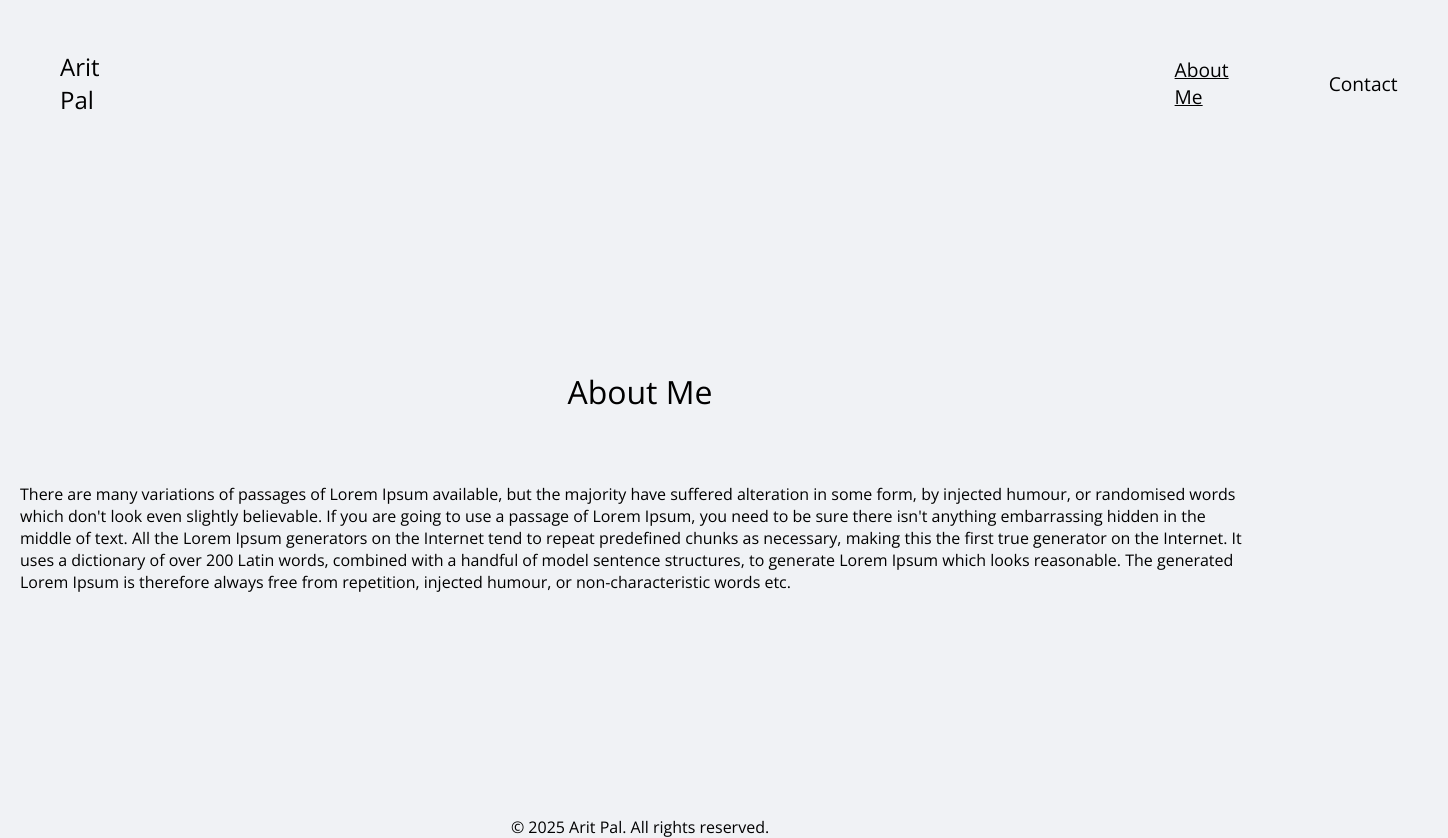
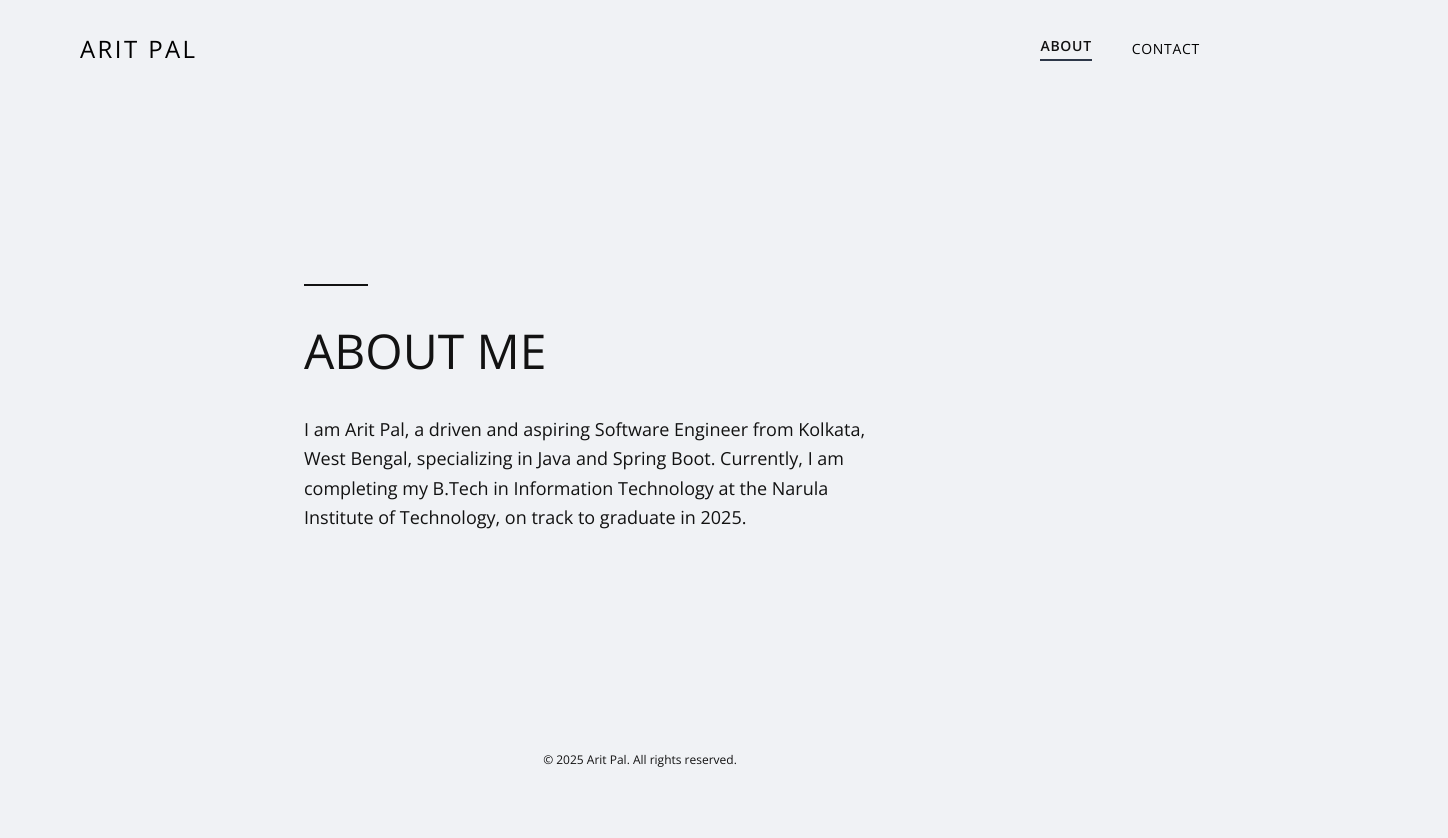
Before and after one commit to arit-pal/Personal-Website, a React (Vite) app: page /about in a window 1280 px wide. Shown: the whole page, 1448 px wide, since content can reach past the window. After the commit the page ends 800 px from the top, so only its background shows below. Built offline with nearby package versions, Linux system fonts and the light colour scheme.

Commit message:
done: about page completed

```diff
--- a/src/pages/About/About.css
+++ b/src/pages/About/About.css
@@ -1,60 +1,143 @@
 body {
+    margin: 0;
     background-color: #f0f2f5;
-    margin: 0;
-    height: 100vh;
+    color: black;
 }
 
-.about-container {
-    height: 100vh;
+a {
+    color: inherit;
+    text-decoration: none;
 }
 
-.header-content {
+.about-page-container {
+    display: flex;
+    flex-direction: column;
+    min-height: 100vh;
+}
+
+.header {
+    width: 100%;
+    padding: 2rem 1.5rem;
+    box-sizing: border-box;
+}
+
+.header-container {
+    display: flex;
+    justify-content: space-between;
+    align-items: center;
+    max-width: 1280px;
+    margin: 0 auto;
+}
+
+.brand-name {
+    font-size: 1.5rem;
+    font-weight: 700;
+    letter-spacing: 0.1em;
+    color: #121212;
+}
+
+.navigation {
     display: flex;
     align-items: center;
+    gap: 1.5rem;
+    font-size: 0.875rem;
+    letter-spacing: 0.05em;
 }
 
-.header-links {
+.nav-link {
+    transition: color 0.3s ease;
+}
+
+.nav-link:hover {
+    color: #121212;
+}
+
+.nav-link.active {
+    border-bottom: 2px solid #2d3748;
+    padding-bottom: 0.25rem;
+    font-weight: 600;
+    color: #121212;
+}
+
+.main-content {
+    flex-grow: 1;
     display: flex;
     align-items: center;
     justify-content: center;
+    padding: 4rem 1.5rem;
+    box-sizing: border-box;
 }
 
-.header-name {
-    margin-left: 10px;
-    margin-right: 975px;
-    padding: 50px;
-    font-size: x-large;
+.main-content-container {
+    max-width: 672px;
+    width: 100%;
+    text-align: left;
 }
 
-.header-about {
-    padding: 50px;
-    font-size: larger;
-    text-decoration: underline;
+.decorator-line {
+    width: 4rem;
+    height: 2px;
+    background-color: #121212;
+    margin-bottom: 2rem;
 }
 
-.header-contact {
-    padding: 50px;
-    font-size: larger;
+.main-title {
+    font-size: 2.25rem;
+    font-weight: 300;
+    color: #121212;
+    margin-top: 0;
+    margin-bottom: 2rem;
 }
 
-.main-content {
-    display: flex;
-    flex-direction: column;
-    align-items: center;
-    justify-content: center;
-    height: 650px;
+.main-description {
+    font-size: 1rem;
+    line-height: 1.625;
+    color: #121212;
+    max-width: 576px;
 }
 
-.main-content h1 {
-    margin-bottom: 50px;
+.footer {
+    width: 100%;
+    padding: 2rem 1.5rem;
+    box-sizing: border-box;
 }
 
-.main-content p {
-    margin: 20px;
+.footer-container {
+    max-width: 1280px;
+    margin: 0 auto;
+    text-align: center;
+    font-size: 0.75rem;
+    color: #121212;
 }
 
-.footer-content {
-    display: flex;
-    align-items: center;
-    justify-content: center;
+@media (min-width: 640px) {
+
+    .header,
+    .main-content,
+    .footer {
+        padding-left: 3rem;
+        padding-right: 3rem;
+    }
+
+    .navigation {
+        gap: 2.5rem;
+    }
+
+    .main-title {
+        font-size: 3rem;
+    }
+
+    .main-description {
+        font-size: 1.125rem;
+    }
 }
+
+@media (min-width: 768px) {
+
+    .header,
+    .main-content,
+    .footer {
+        padding-left: 5rem;
+        padding-right: 5rem;
+    }
+}
--- a/src/pages/About/About.jsx
+++ b/src/pages/About/About.jsx
@@ -2,26 +2,33 @@ import "./About.css";
 
 const About = () => {
     return (
-        <div className="about-container">
-            <header className="header-content">
-                <div className="header-name">
-                    <a href="/">Arit Pal</a>
-                </div>
-                <div className="header-links">
-                    <div className="header-about">
-                        <a href="/about">About Me</a>
+        <div className="about-page-container">
+            <header className="header">
+                <div className="header-container">
+                    <div className="brand-name">
+                        <a href="/">ARIT PAL</a>
                     </div>
-                    <div className="header-contact">
-                        <a href={`mailto:arit.sde@proton.me`}>Contact</a>
-                    </div>
+                    <nav className="navigation">
+                        <a href="/about" className="nav-link active">ABOUT</a>
+                        <a href={`mailto:arit.sde@proton.me`} className="nav-link">CONTACT</a>
+                    </nav>
                 </div>
             </header>
+
             <main className="main-content">
-                <h1>About Me</h1>
-                <p>There are many variations of passages of Lorem Ipsum available, but the majority have suffered alteration in some form, by injected humour, or randomised words which don't look even slightly believable. If you are going to use a passage of Lorem Ipsum, you need to be sure there isn't anything embarrassing hidden in the middle of text. All the Lorem Ipsum generators on the Internet tend to repeat predefined chunks as necessary, making this the first true generator on the Internet. It uses a dictionary of over 200 Latin words, combined with a handful of model sentence structures, to generate Lorem Ipsum which looks reasonable. The generated Lorem Ipsum is therefore always free from repetition, injected humour, or non-characteristic words etc.</p>
+                <div className="main-content-container">
+                    <div className="decorator-line"></div>
+                    <h1 className="main-title">ABOUT ME</h1>
+                    <p className="main-description">
+                        I am Arit Pal, a driven and aspiring Software Engineer from Kolkata, West Bengal, specializing in Java and Spring Boot. Currently, I am completing my B.Tech in Information Technology at the Narula Institute of Technology, on track to graduate in 2025.
+                    </p>
+                </div>
             </main>
-            <footer className="footer-content">
-                <p>© 2025 Arit Pal. All rights reserved.</p>
+
+            <footer className="footer">
+                <div className="footer-container">
+                    <p>© 2025 Arit Pal. All rights reserved.</p>
+                </div>
             </footer>
         </div>
     );
```
